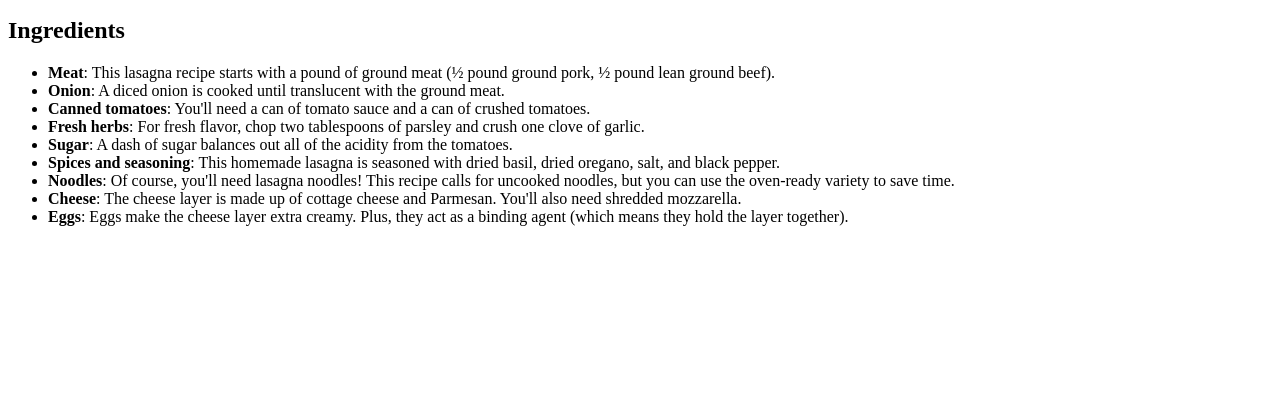
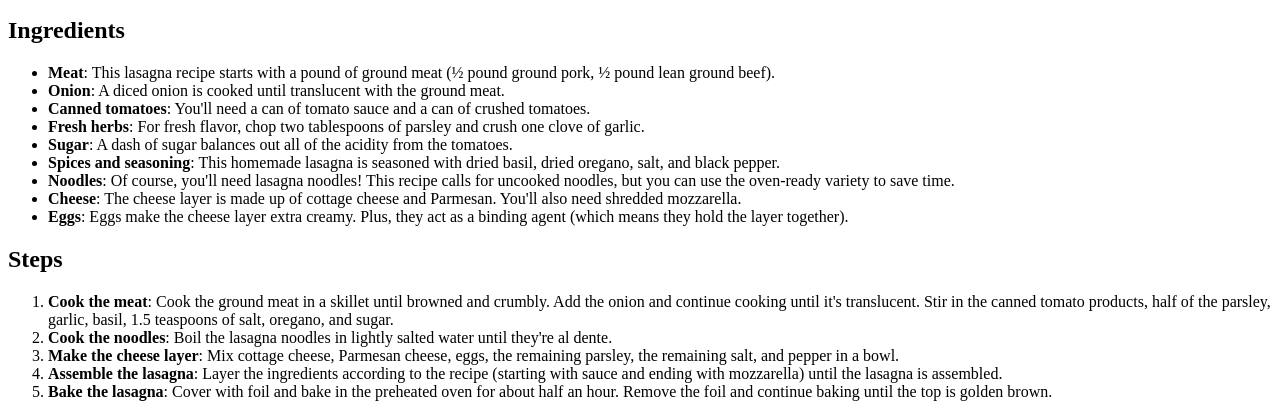
Before and after one commit to jffrsnpbbr/odin-recipes, a plain HTML site: page recipes/lasagna.html in a window 1280 px wide. Shown: the part 421-838 px from the top of the page. Before the commit the page ends 800 px from the top, so only its background shows below. Drawn offline with Linux system fonts and the light colour scheme.

Commit message:
Update lasagna recipe add steps

```diff
--- a/recipes/lasagna.html
+++ b/recipes/lasagna.html
@@ -18,9 +18,16 @@
         <li><strong>Spices and seasoning</strong>: This homemade lasagna is seasoned with dried basil, dried oregano, salt, and black pepper.</li>
         <li><strong>Noodles</strong>: Of course, you'll need lasagna noodles! This recipe calls for uncooked noodles, but you can use the oven-ready variety to save time.</li>
         <li><strong>Cheese</strong>: The cheese layer is made up of cottage cheese and Parmesan. You'll also need shredded mozzarella.</li>
-        <li><strong>Eggs</strong>: Eggs make the cheese layer extra creamy. Plus, they act as a binding agent (which means they hold the layer together).
+        <li><strong>Eggs</strong>: Eggs make the cheese layer extra creamy. Plus, they act as a binding agent (which means they hold the layer together).</li>
+    </ul>
 
-        </li>
-    </ul>
+    <h2>Steps</h2>
+    <ol>
+        <li><strong>Cook the meat</strong>: Cook the ground meat in a skillet until browned and crumbly. Add the onion and continue cooking until it's translucent. Stir in the canned tomato products, half of the parsley, garlic, basil, 1.5 teaspoons of salt, oregano, and sugar.</li>
+        <li><strong>Cook the noodles</strong>: Boil the lasagna noodles in lightly salted water until they're al dente.</li>
+        <li><strong>Make the cheese layer</strong>: Mix cottage cheese, Parmesan cheese, eggs, the remaining parsley, the remaining salt, and pepper in a bowl.</li>
+        <li><strong>Assemble the lasagna</strong>: Layer the ingredients according to the recipe (starting with sauce and ending with mozzarella) until the lasagna is assembled.</li>
+        <li><strong>Bake the lasagna</strong>: Cover with foil and bake in the preheated oven for about half an hour. Remove the foil and continue baking until the top is golden brown.</li>
+    </ol>
 </body>
 </html>
```
